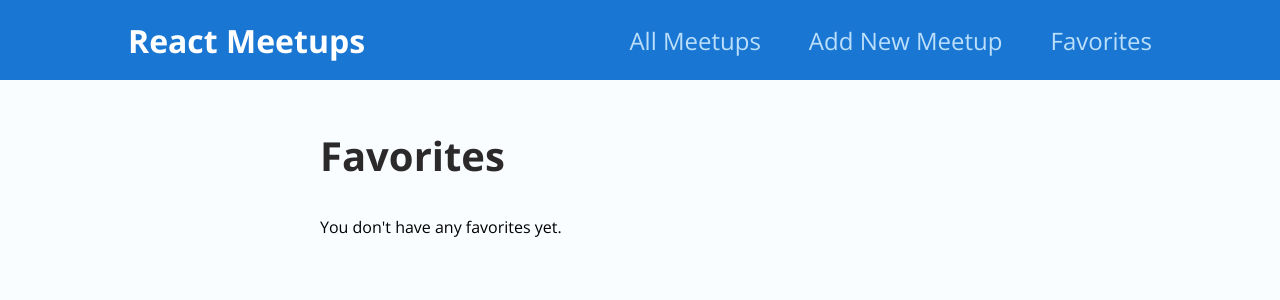
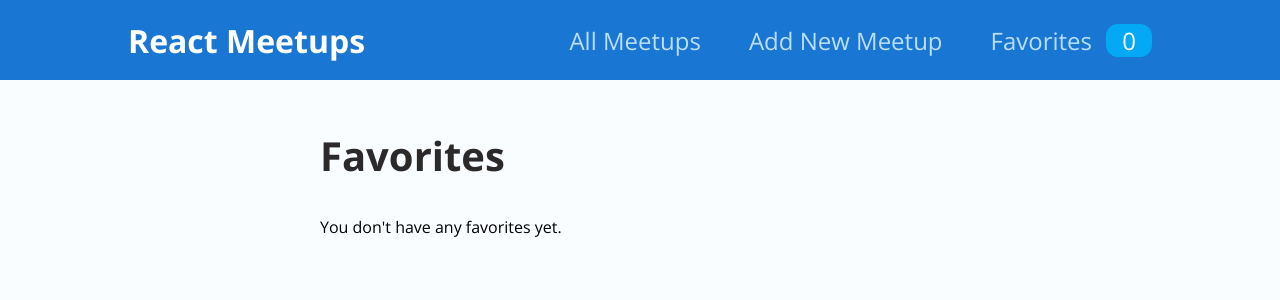
Before and after one commit to deskavaenkelt/MeetupAppWithTsAndFirebase, a React (Create React App) app in the folder client/: page /favorites in a window 1280 px wide. Shown: the top 300 px of the page. Built offline with nearby package versions, Linux system fonts and the light colour scheme; no server answers.

Commit message:
Favorites badge

```diff
--- a/client/src/components/navigation/Navigation.tsx
+++ b/client/src/components/navigation/Navigation.tsx
@@ -1,16 +1,23 @@
 import { Link } from 'react-router-dom'
 import RoutingPath from '../../routes/RoutingPath'
 import css from './Navigation.module.css'
+import { useContext } from 'react'
+import FavoritesContext from '../../utils/provider/favoritesContext'
 
 const Navigation = () => {
+	const favoritesContext = useContext(FavoritesContext)
 
 	return (
-		<nav className={css.header}>
-			<div className={css.logo}>React Meetups</div>
+		<nav className={ css.header }>
+			<div className={ css.logo }>React Meetups</div>
 			<ul>
-				<li><Link to={RoutingPath.allMeetupsView}>All Meetups</Link></li>
-				<li><Link to={RoutingPath.newMeetupView}>Add New Meetup</Link></li>
-				<li><Link to={RoutingPath.favoritesView}>Favorites</Link></li>
+				<li><Link to={ RoutingPath.allMeetupsView }>All Meetups</Link></li>
+				<li><Link to={ RoutingPath.newMeetupView }>Add New Meetup</Link></li>
+				<li>
+					<Link to={ RoutingPath.favoritesView }>
+						Favorites <span className={ css.badge }>{ favoritesContext?.totalFavorites }</span>
+					</Link>
+				</li>
 			</ul>
 		</nav>
 	)
```
